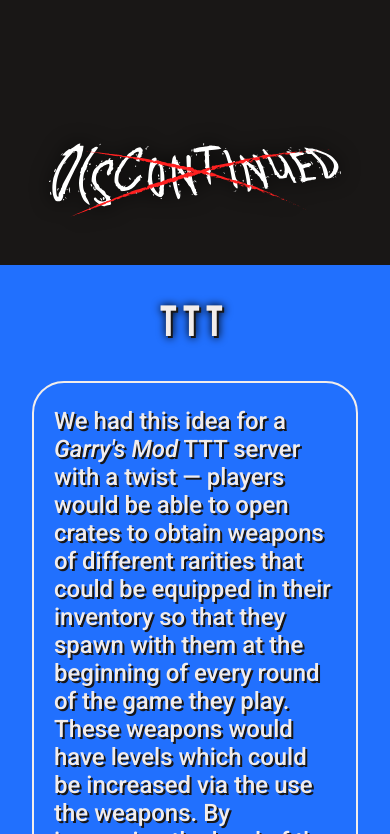
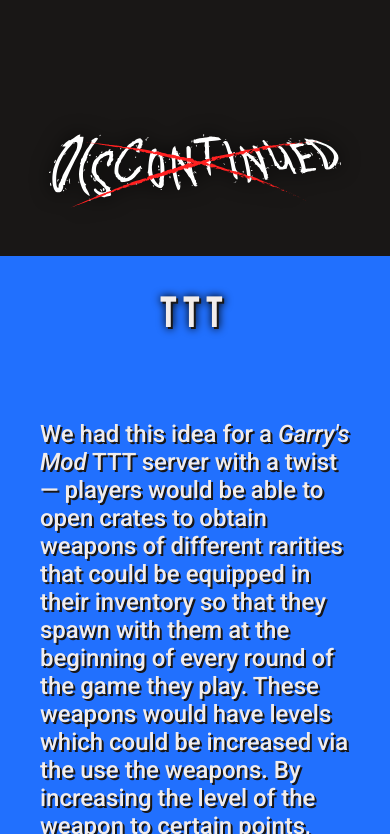
Before and after one commit to coderage-xyz/coderage-xyz.github.io, a plain HTML site: page portfolio.html in a window 390 px wide. Shown: the part 1166-2000 px from the top of the page. Drawn offline with Linux system fonts and the light colour scheme.

Commit message:
Increase available space within portfolio page

```diff
--- a/stylesheets/coderage.css
+++ b/stylesheets/coderage.css
@@ -336,6 +336,7 @@ footer > p
 	.basic
 	{
 		margin: 0;
+		padding: 2em 1.25em;
 
 		width: auto;
 
@@ -343,4 +344,9 @@ footer > p
 
 		filter: none;
 	}
+
+	.basic > .info
+	{
+		border: none;
+	}
 }
--- a/stylesheets/portfolio.css
+++ b/stylesheets/portfolio.css
@@ -71,11 +71,6 @@
 }
 
 /* TTT */
-
-.basic#ttt > .info
-{
-	padding: 0 1.25em;
-}
 
 .basic#ttt > h1
 {
```
